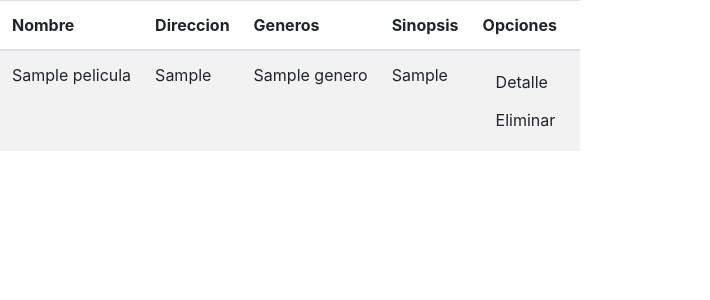
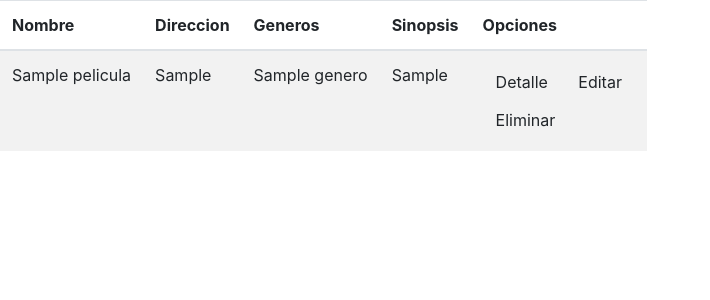
Before and after one commit to joseMigue/Django-crud, a Django app: page /lista/ in a window 1280 px wide. Shown: the top 300 px of the page, without its empty margins (0-710 px from the left). Run offline with Django 3.2, Linux system fonts and the light colour scheme; tables that the repository leaves empty hold one stand-in row (values such as "Sample post"); some libraries are stand-ins or nearby versions.

Commit message:
editar pelicula

```diff
--- a/APP/peliculas/templates/pelicula/pelicula_lista.html
+++ b/APP/peliculas/templates/pelicula/pelicula_lista.html
@@ -24,11 +24,13 @@
                 </td>
                     <td>{{ peli.sinopsis }}</td>
                     <td>
-                        <a name="" id="" class="btn" href="{% url 'pelicula:detalle' peli.pk %}" role="button">Detalle</a>
+                        <a class="btn" href="{% url 'pelicula:detalle' peli.pk %}">Detalle</a>
+                        <a class="btn" href="{% url 'pelicula:editar' peli.pk %}">Editar</a>
                         <form action="{% url 'pelicula:eliminar' peli.pk %}" method="post">
                             {% csrf_token %}
                             <button type="submit" class="btn">Eliminar</button>
                         </form>
+
                     </td>
                 </tr>
                 {% endfor %}
--- a/APP/peliculas/urls.py
+++ b/APP/peliculas/urls.py
@@ -1,9 +1,10 @@
 from django.urls import path
-from .views import PeliculaCreateView, PeliculaListView,PeliculaDetailView,PeliculaDeleteView
+from .views import PeliculaCreateView, PeliculaListView,PeliculaDetailView,PeliculaDeleteView,PeliculaUpdateView
 app_name = 'pelicula'
 urlpatterns = [
     path('', PeliculaCreateView.as_view(), name="crear"),
     path('lista/', PeliculaListView.as_view(), name='lista'),
     path('detalle/<int:pk>', PeliculaDetailView.as_view(), name="detalle"),
-    path('eliminar/<int:pk>', PeliculaDeleteView.as_view(), name='eliminar')
+    path('eliminar/<int:pk>', PeliculaDeleteView.as_view(), name='eliminar'),
+    path('editar/<int:pk>', PeliculaUpdateView.as_view(), name="editar")
 ]
--- a/APP/peliculas/views.py
+++ b/APP/peliculas/views.py
@@ -15,19 +15,21 @@ class PeliculaCreateView(CreateView):
     template_name = "pelicula/pelicula_form.html"
     success_url = reverse_lazy('pelicula:lista')
 
-
 class PeliculaListView(ListView):
     model = Pelicula
     template_name = "pelicula/pelicula_lista.html"
-
 
 class PeliculaDetailView(DetailView):
     model = Pelicula
     template_name = "pelicula/pelicula_detalle.html"
 
-
-
 class PeliculaDeleteView(DeleteView):
     model = Pelicula
     form_class = PeliculaForm
     success_url = reverse_lazy('pelicula:lista')
+
+class PeliculaUpdateView(UpdateView):
+    model = Pelicula
+    form_class = PeliculaForm
+    template_name = "pelicula/pelicula_form.html"
+    success_url = reverse_lazy('pelicula:lista')
```
